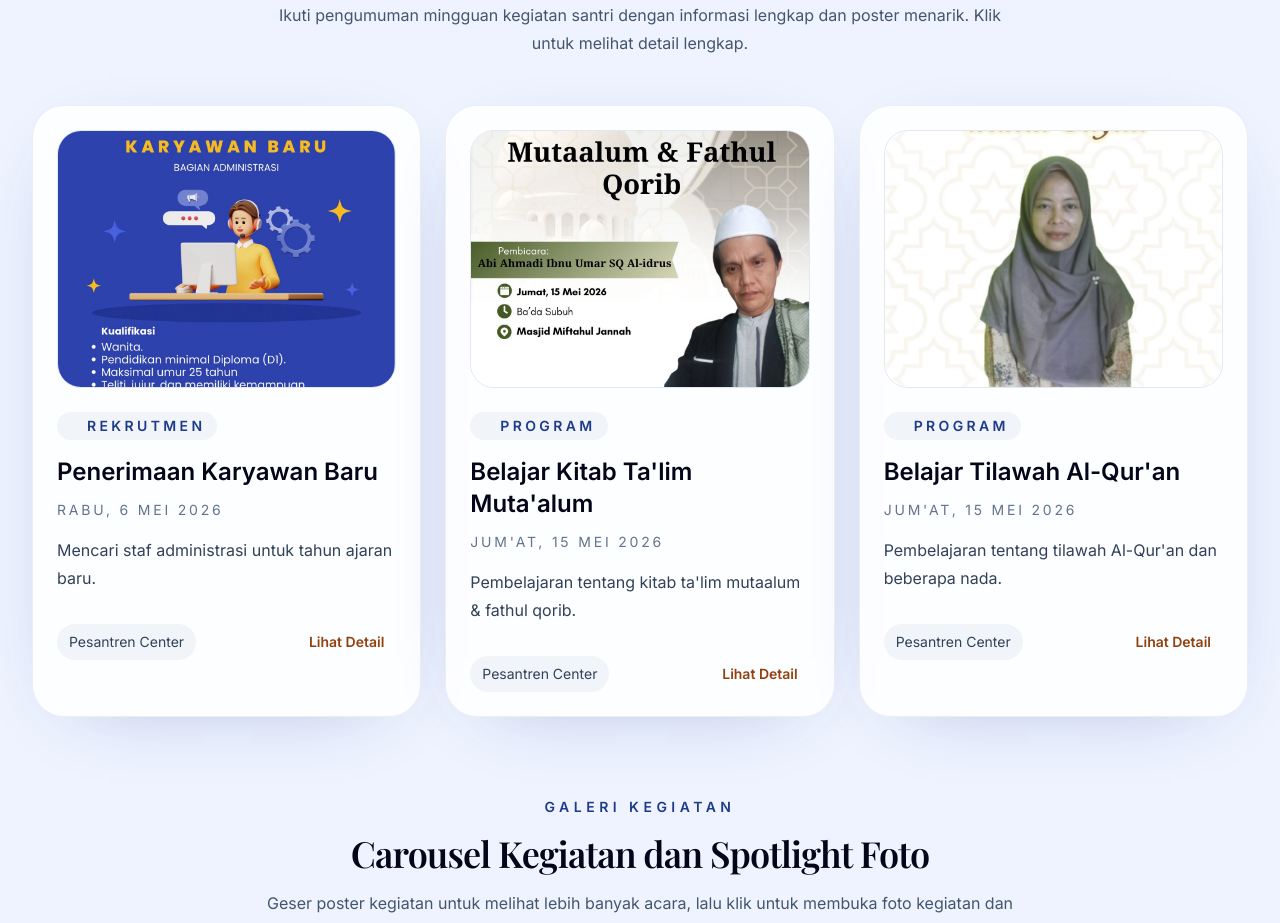
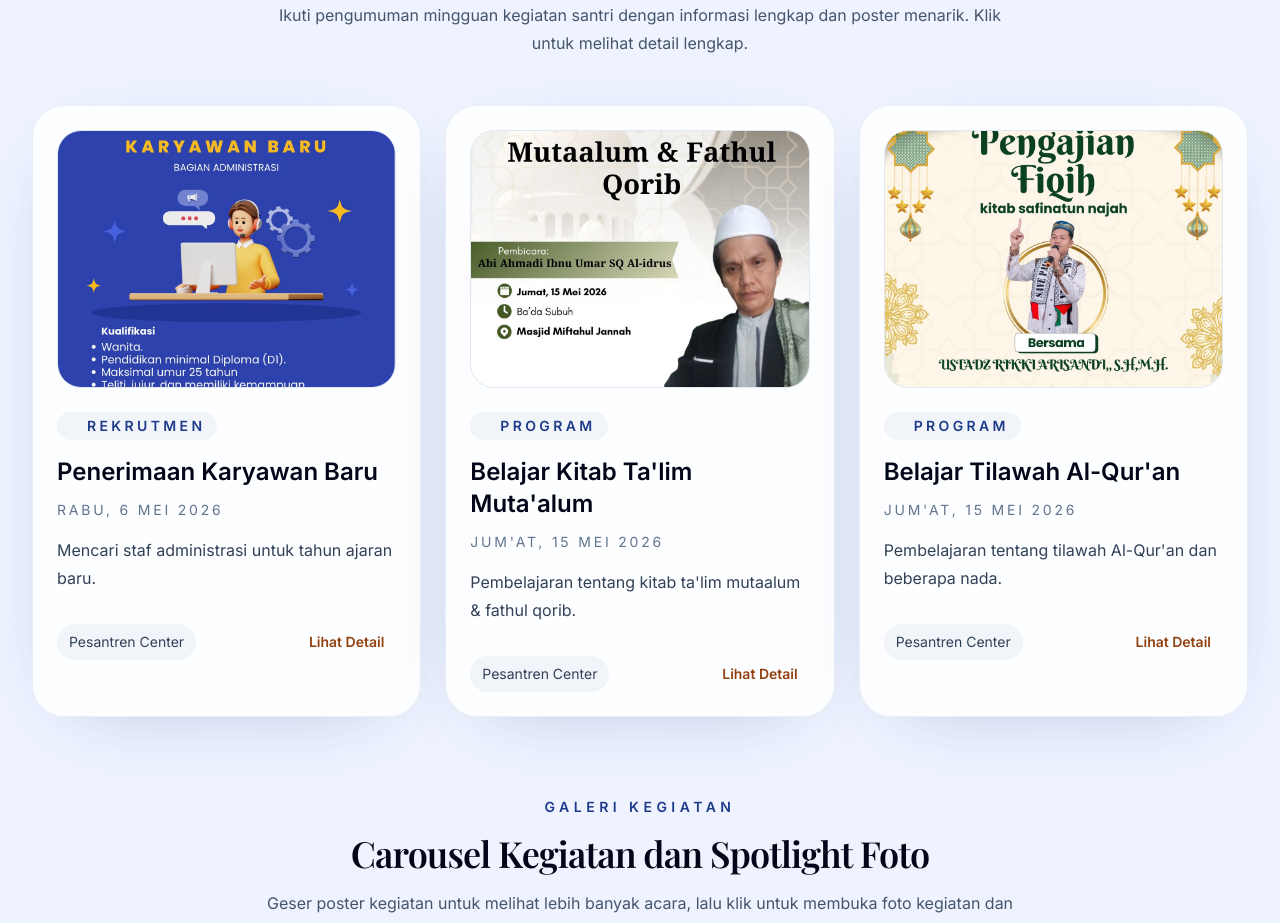
Before and after one commit to ufff9/yayasan-darul-mahani, a Next.js app: page / in a window 1280 px wide. Shown: the part 980-1903 px from the top of the page. Built offline with nearby package versions, Linux system fonts and the light colour scheme; a web font is replaced by a local one.

Commit message:
ganti pengumuman

```diff
--- a/app/page.tsx
+++ b/app/page.tsx
@@ -34,7 +34,7 @@ const announcements = [
     date: "Jum'at, 15 Mei 2026",
     subtitle: "Pembelajaran tentang tilawah Al-Qur'an dan beberapa nada.",
     label: "Program",
-    image: "/belajar2.jpeg",
+    image: "/fiqih.jpeg",
   },
 ];
 
```
Also changed, not shown: public/fiqih.jpeg (added).
